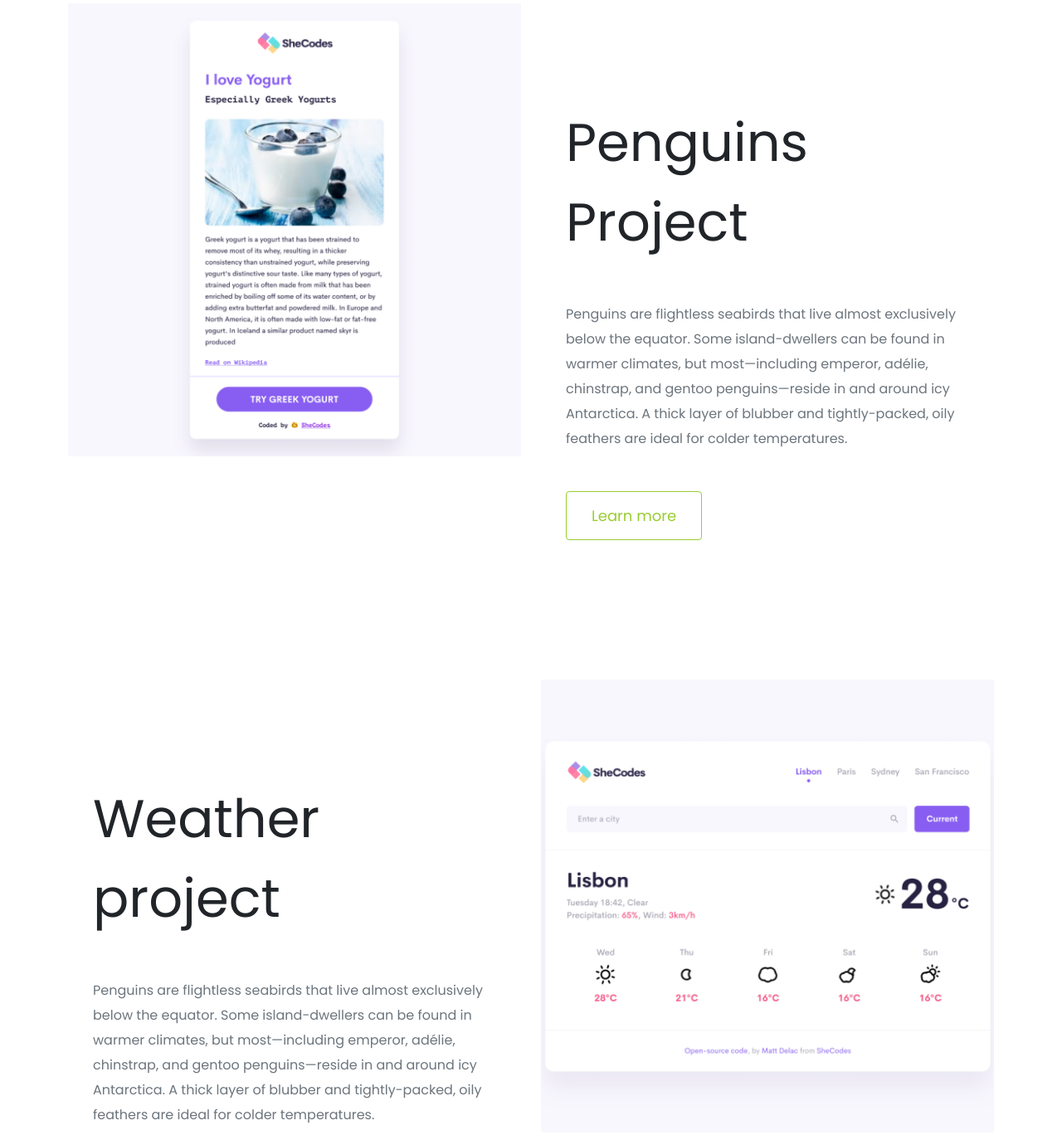
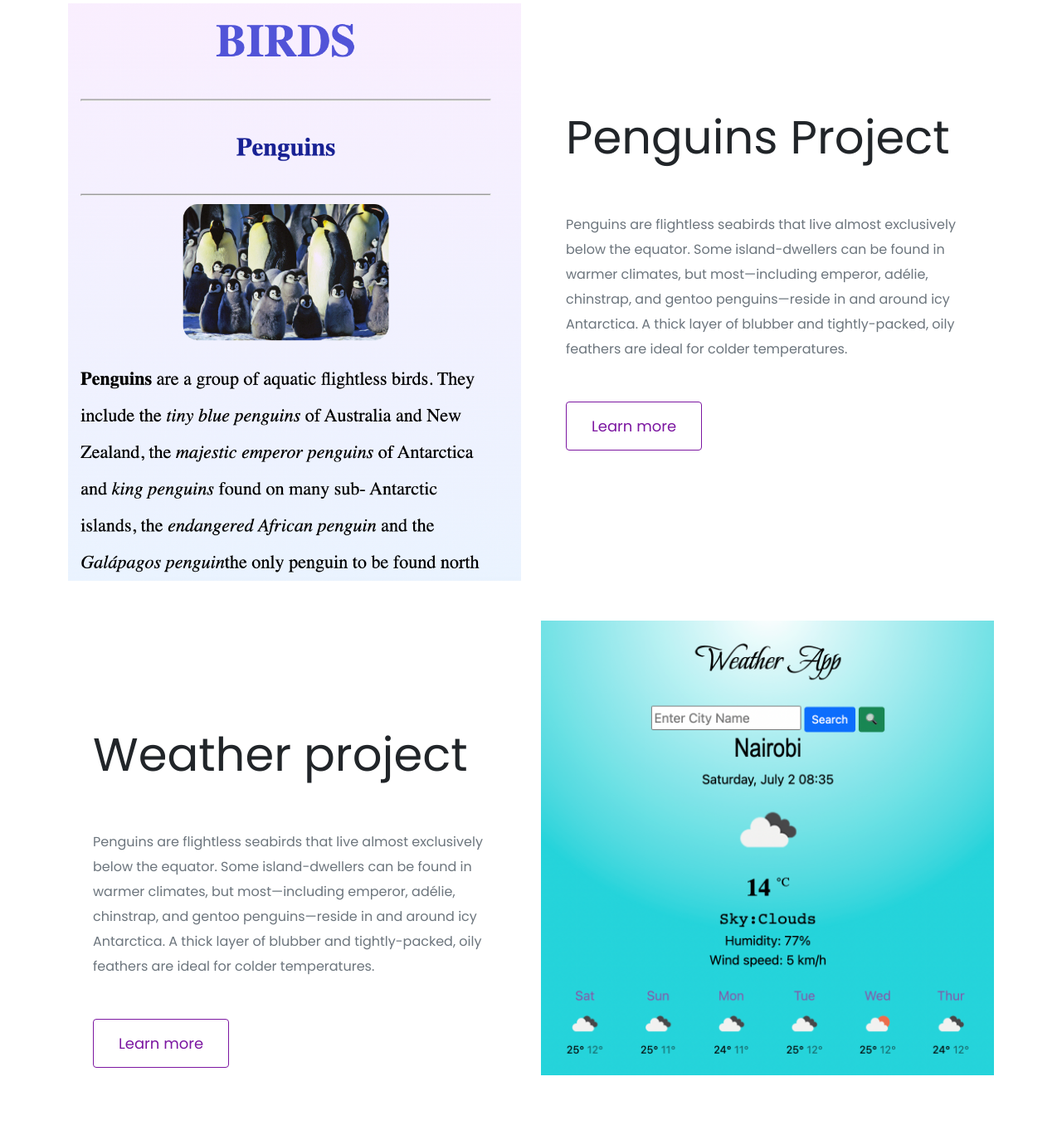
Before and after one commit to higidamah/Portfolio-project, a plain HTML site: page index.html in a window 1280 px wide. Shown: the part 738-2106 px from the top of the page at 83% size. Drawn offline with nearby package versions, Linux system fonts and the light colour scheme; a web font is replaced by a local one.

Commit message:
added some styling and images

```diff
--- a/css/styles.css
+++ b/css/styles.css
@@ -1,6 +1,6 @@
 :root {
-  --branding-color: yellowgreen;
-  --secondary-color: aquamarine;
+  --branding-color: #7c17a1;
+  --secondary-color: #f0e2f5;
   --default-font-family: "poppins", san-serif;
 }
 body {
@@ -13,7 +13,7 @@ h1 {
   font-size: 96px;
 }
 h2 {
-  font-size: 64px;
+  font-size: 56px;
   line-height: 1.5;
 }
 p {
--- a/index.html
+++ b/index.html
@@ -43,7 +43,7 @@
     <div class="container">
       <div class="row mb-5">
         <div class="col d-none d-lg-block">
-          <img src="images/yoghurt.png" class="img-fluid" alt="" />
+          <img src="images/penguins.png" class="img-fluid" alt="" />
         </div>
         <div class="col">
           <div class="project-description">
@@ -76,7 +76,7 @@
           </div>
         </div>
         <div class="col d-none d-lg-block">
-          <img src="images/weather.png" class="img-fluid" alt="" />
+          <img src="images/weather app.png" class="img-fluid" alt="" />
         </div>
       </div>
       <div class="row mb-5">
```
Also changed, not shown: images/penguins.png (added), images/weather app.png (added), images/weather.png (deleted), images/yoghurt.png (deleted), 1 other file.
